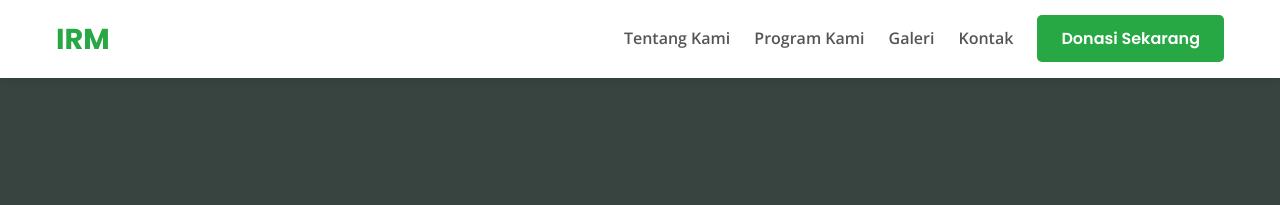
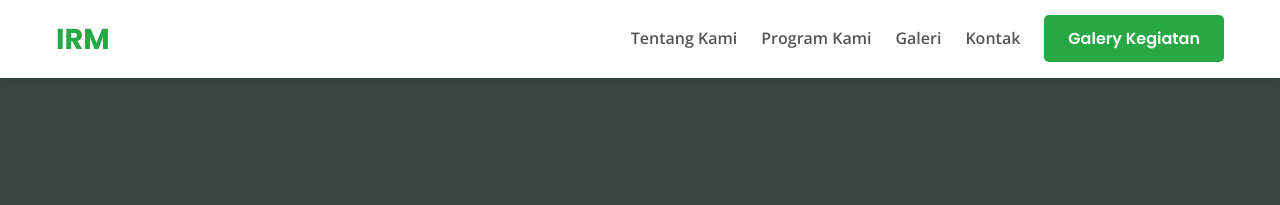
Before and after one commit to x-qmo/x-qmo.github.io, a Jekyll site: the page built from _landing_pages/irm.md, in a window 1280 px wide. Shown: the top 205 px of the page. Built offline with Jekyll 4.4.1, drawn with Linux system fonts in a browser that asks for light colours.

Commit message:
Update lanpage-yayasan.html

```diff
--- a/_layouts/lanpage-yayasan.html
+++ b/_layouts/lanpage-yayasan.html
@@ -40,7 +40,7 @@
                     <li><a href="#program" class="nav-link">Program Kami</a></li>
                     <li><a href="#galeri" class="nav-link">Galeri</a></li>
                     <li><a href="#kontak" class="nav-link">Kontak</a></li>
-                    <li><a href="{{ site.data.yayasan-irm.link_donasi }}" target="_blank" class="donate-button">Donasi Sekarang</a></li>
+                    <li><a href="{{ site.data.yayasan-irm.link_donasi }}" target="_blank" class="donate-button">Galery Kegiatan</a></li>
                 </ul>
             </nav>
         </div>
```
